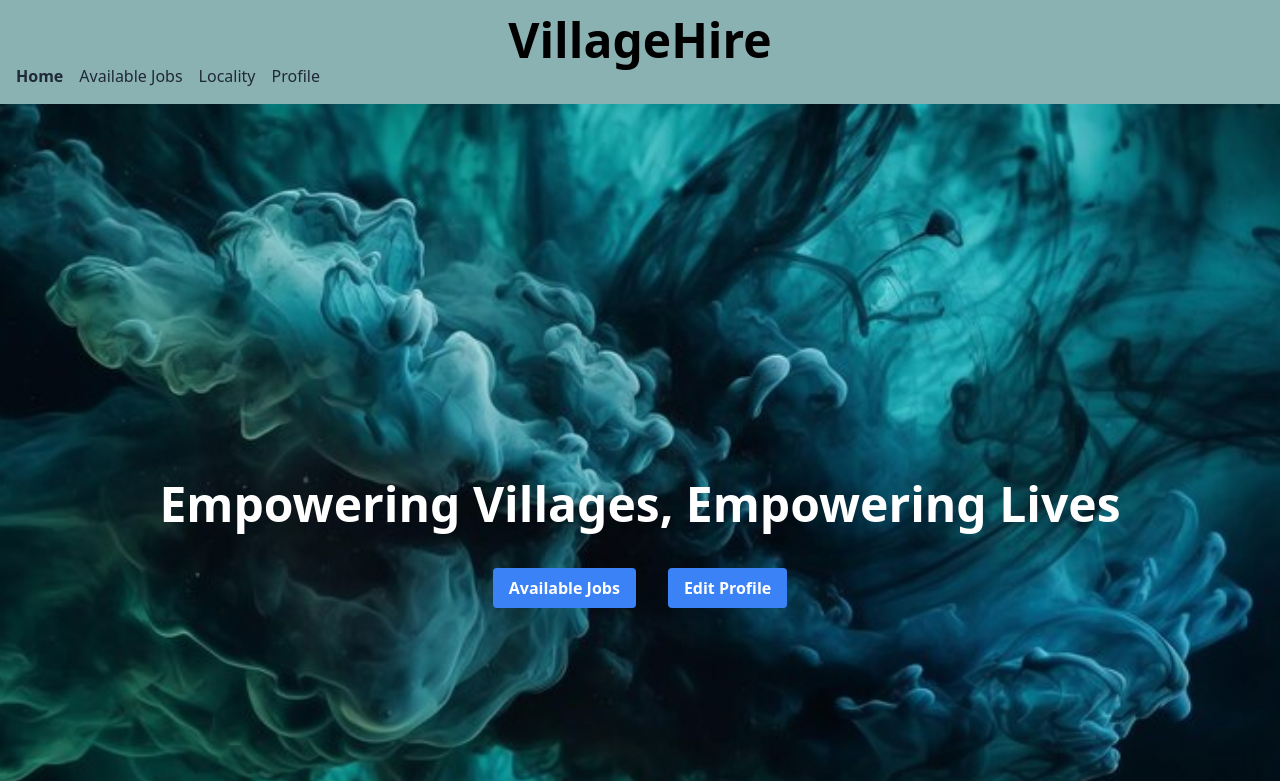
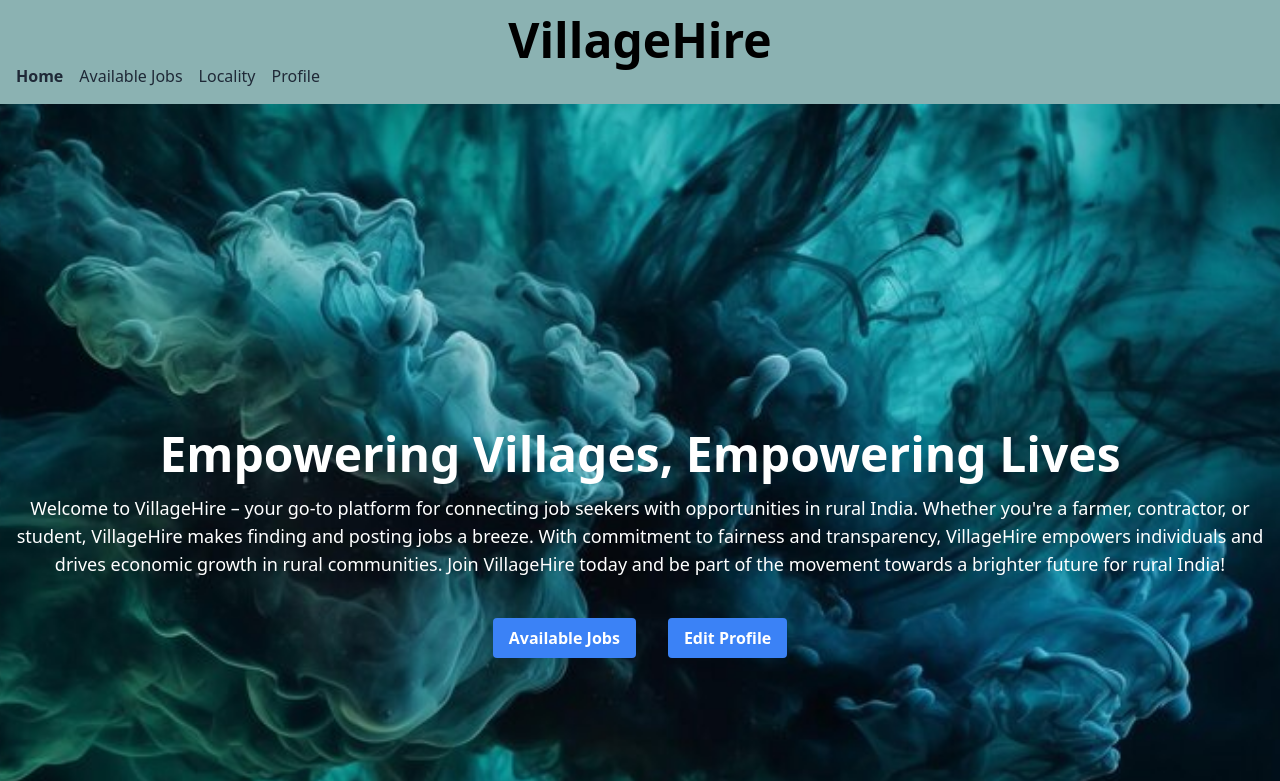
Before and after one commit to agastus047/village-hire, a Next.js app: page /employee_home in a window 1280 px wide. Shown: the top 781 px of the page. Built offline with nearby package versions, Linux system fonts and the light colour scheme.

Commit message:
description added

```diff
--- a/src/pages/employee_home/index.js
+++ b/src/pages/employee_home/index.js
@@ -9,7 +9,9 @@ const EmployeeHomePage = () => {
 <div className="flex items-center justify-center">
 <div className="relative">
   <p className="text-center text-5xl font-bold text-white">Empowering Villages, Empowering Lives</p>
+  <p className="text-center text-lg text-white mt-4">Welcome to VillageHire – your go-to platform for connecting job seekers with opportunities in rural India. Whether you're a farmer, contractor, or student, VillageHire makes finding and posting jobs a breeze. With commitment to fairness and transparency, VillageHire empowers individuals and drives economic growth in rural communities. Join VillageHire today and be part of the movement towards a brighter future for rural India!</p>
 </div>
+
 
 </div>
 
```
